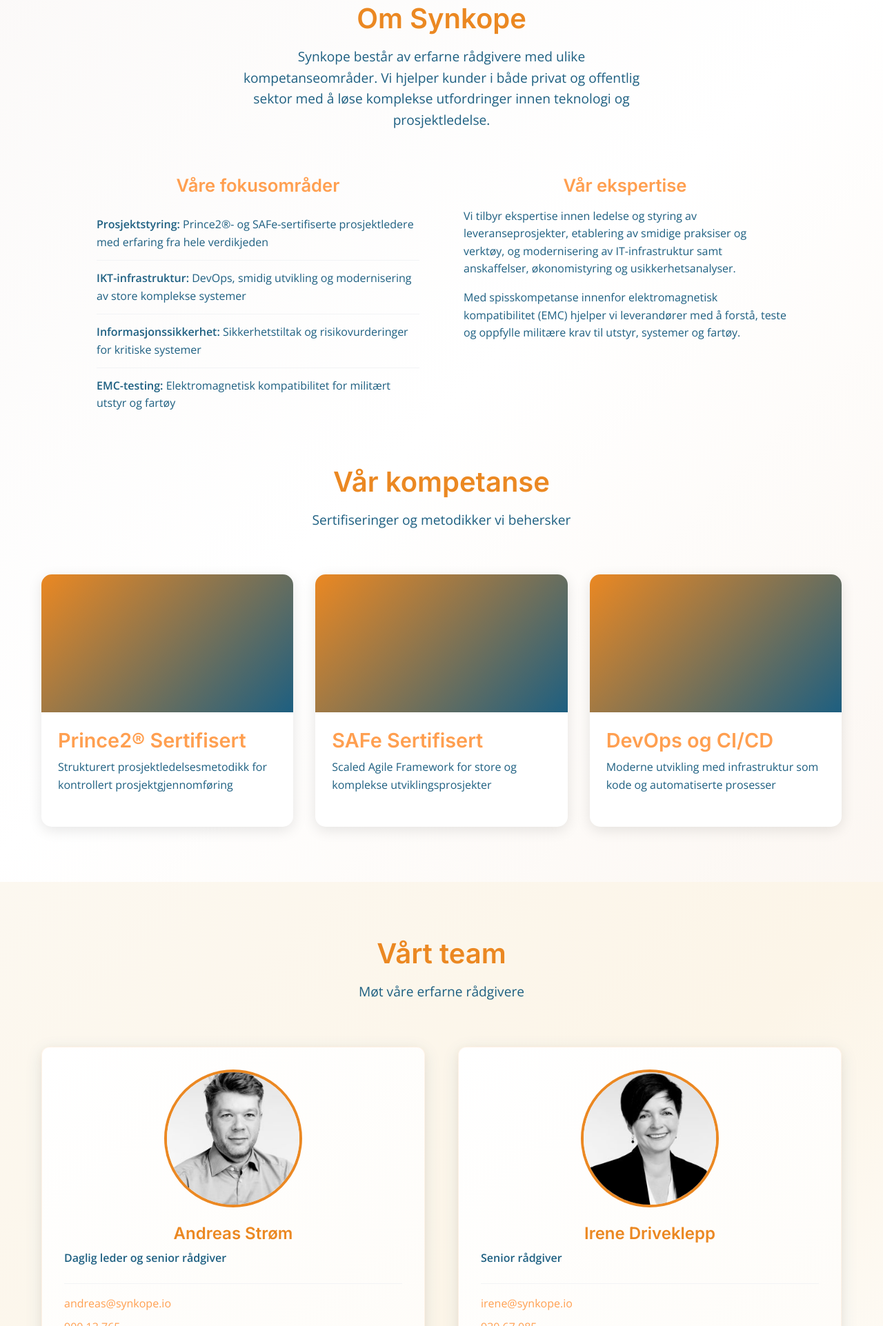
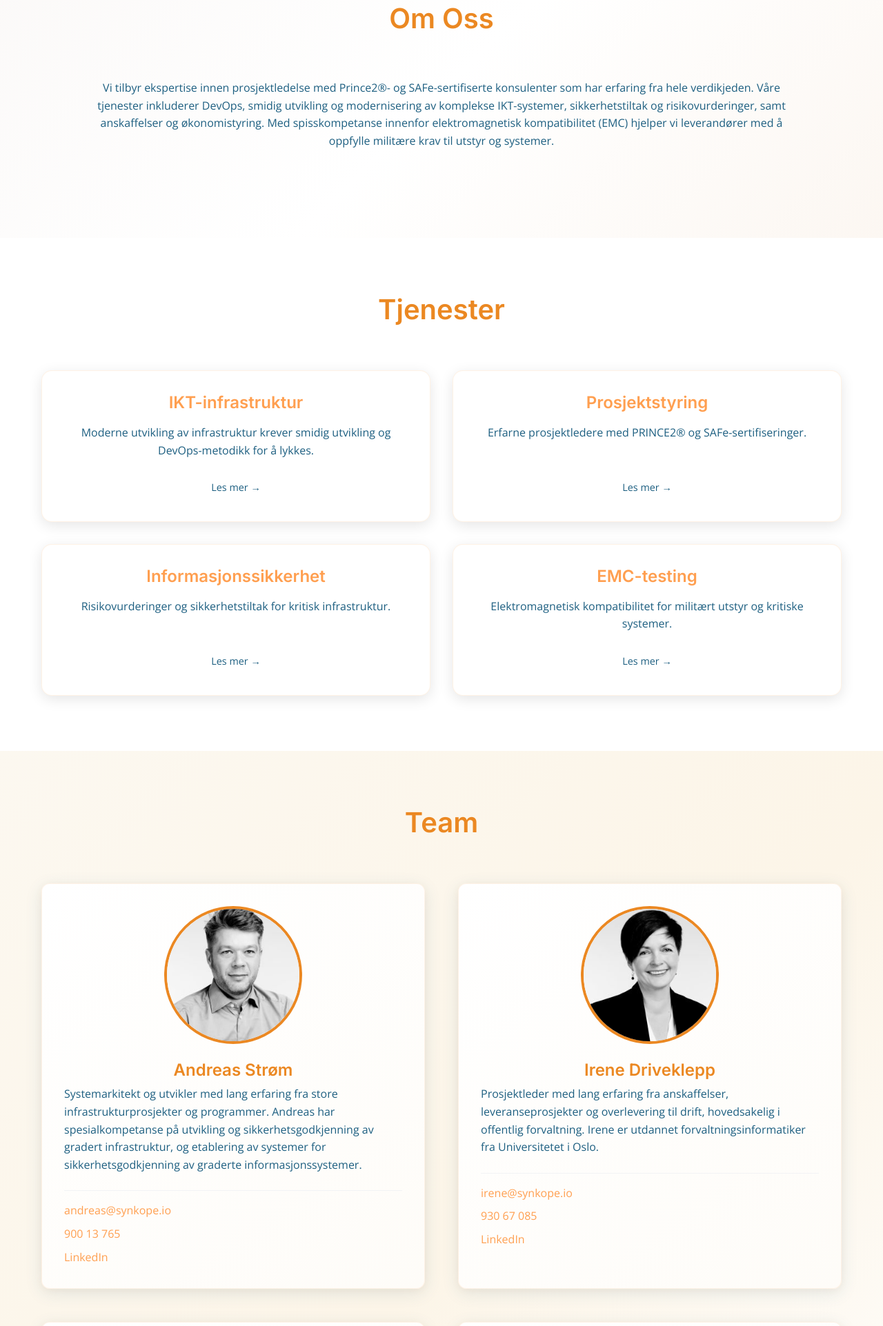
Before and after one commit to vildestromb/synkope-website, a website: page index.html in a window 1280 px wide. Shown: the part 877-2800 px from the top of the page at 69% size. Drawn offline with nearby package versions, Linux system fonts and the light colour scheme.

Commit message:
Forbedre side-struktur og design
- Fjern personlige pronomen fra overskrifter (Team, Tjenester)
- Endre rekkefølge på seksjoner: Om Oss, Tjenester, Team, Kompetanse
- Fjern underoverskrifter fra alle seksjoner for renere design
- Oppdater Andreas' beskrivelse med kortere versjon
- Fjern 'Våre fokusområder' og konsolider til 'Vår ekspertise'
- Midtstill Om Oss-tekst og gjør den full bredde
- Forbedre visuell differensiering mellom tekst og lister på tjenestesider
- Øke avstand og styling på service-lister for bedre lesbarhet

```diff
--- a/content/no.json
+++ b/content/no.json
@@ -21,7 +21,7 @@
     }
   },
   "about": {
-    "title": "Om Synkope",
+    "title": "Om Oss",
     "description": "Synkope består av erfarne rådgivere med ulike kompetanseområder. Vi hjelper kunder i både privat og offentlig sektor med å løse komplekse utfordringer innen teknologi og prosjektledelse.",
     "mission": "Vår misjon er å levere skreddersydde løsninger som skaper verdi for våre kunder.",
     "focus_areas": {
@@ -47,13 +47,13 @@
     }
   },
   "team": {
-    "title": "Vårt team",
+    "title": "Team",
     "subtitle": "Møt våre erfarne rådgivere",
     "members": [
       {
         "name": "Andreas Strøm",
         "title": "Daglig leder og senior rådgiver",
-        "description": "Erfaren leder med bred kompetanse innen IT-infrastruktur og prosjektledelse.",
+        "description": "Systemarkitekt og utvikler med lang erfaring fra store infrastrukturprosjekter og programmer. Andreas har spesialkompetanse på utvikling og sikkerhetsgodkjenning av gradert infrastruktur, og etablering av systemer for sikkerhetsgodkjenning av graderte informasjonssystemer.",
         "expertise": "Systemarkitektur, DevOps, smidig utvikling",
         "certifications": "PRINCE2®, Sertifisert prosjektleder",
         "linkedin": "https://www.linkedin.com/in/andreas-strom/"
@@ -61,7 +61,7 @@
       {
         "name": "Irene Driveklepp",
         "title": "Senior rådgiver",
-        "description": "Spesialist innen informasjonssikkerhet og risikovurderinger.",
+        "description": "Prosjektleder med lang erfaring fra anskaffelser, leveranseprosjekter og overlevering til drift, hovedsakelig i offentlig forvaltning. Irene er utdannet forvaltningsinformatiker fra Universitetet i Oslo.",
         "expertise": "Informasjonssikkerhet, risikoanalyse",
         "certifications": "CISSP, Sertifisert sikkerhetskonsulent",
         "linkedin": "https://www.linkedin.com/in/irene-driveklepp-5a54ab/"
@@ -69,7 +69,7 @@
       {
         "name": "Erik Stræde",
         "title": "Senior prosjektleder",
-        "description": "Erfaren prosjektleder med fokus på store og komplekse prosjekter.",
+        "description": "Sertifisert prosjektleder fra Forsvaret, med bred erfaring fra flere komplekse anskaffelses-, utviklings- og implementeringsprosjekter. Erik har kompetanse på økonomi- og kontraktsoppfølging i store prosjekter.",
         "expertise": "Prosjektledelse, SAFe, Scrum",
         "certifications": "PRINCE2®, SAFe Program Consultant",
         "linkedin": "https://www.linkedin.com/in/erik-straede/"
@@ -77,7 +77,7 @@
       {
         "name": "Torkell Bogstad",
         "title": "EMC-spesialist",
-        "description": "Ekspert på elektromagnetisk kompatibilitet og testing av militært utstyr.",
+        "description": "EMC-seniorrådgiver med bakgrunn fra Forsvaret. Torkell har bred kompetanse innenfor fagfeltet EMC, alt fra kravstilling og oppfølging av leverandører, til planlegging og gjennomføring av EMC-testing.",
         "expertise": "EMC-testing, militære standarder",
         "certifications": "EMC-sertifisert testteknikker",
         "linkedin": "https://www.linkedin.com/in/torkell-bogstad-49262282/"
@@ -85,7 +85,7 @@
     ]
   },
   "services": {
-    "title": "Våre tjenester",
+    "title": "Tjenester",
     "subtitle": "Skreddersydde løsninger for komplekse utfordringer",
     "list": [
       {
--- a/css/style.css
+++ b/css/style.css
@@ -420,16 +420,14 @@
 }
 
 .about-content {
-    display: grid;
-    grid-template-columns: 1fr 1fr;
-    gap: 4rem;
-    align-items: start;
+    display: block;
     max-width: 1000px;
     margin: 0 auto;
 }
 
 .about-section {
-    text-align: left;
+    text-align: center;
+    margin-bottom: 3rem;
 }
 
 .about-section h3 {
@@ -1299,9 +1297,51 @@
 }
 
 .service-section p {
+    line-height: 1.8;
+    margin-bottom: 2rem;
+    color: #4a5568;
+    font-size: 1.1rem;
+}
+
+.service-section p:last-of-type {
+    margin-bottom: 3rem;
+    padding-bottom: 1.5rem;
+    border-bottom: 2px solid #e5e7eb;
+}
+
+.service-list {
+    list-style: none;
+    padding: 0;
+    margin: 3rem 0;
+    background: #f8fafc;
+    border-radius: 12px;
+    padding: 2rem;
+    border-left: 5px solid #ff9f50;
+    box-shadow: 0 2px 8px rgba(0, 0, 0, 0.08);
+}
+
+.service-list li {
+    position: relative;
+    padding: 1rem 0 1rem 2rem;
     color: #1d5f81;
+    font-weight: 500;
     line-height: 1.6;
-    margin-bottom: 1rem;
+    border-bottom: 1px solid #e2e8f0;
+    font-size: 1.05rem;
+}
+
+.service-list li:last-child {
+    border-bottom: none;
+}
+
+.service-list li::before {
+    content: "▸";
+    position: absolute;
+    left: 0;
+    top: 1rem;
+    color: #ff9f50;
+    font-weight: bold;
+    font-size: 1.2rem;
 }
 
 .competence-grid {
--- a/index.html
+++ b/index.html
@@ -111,98 +111,85 @@
         <section id="om" class="about" aria-labelledby="about-heading">
             <div class="container">
                 <div class="section-header">
-                    <h2 id="about-heading">Om Synkope</h2>
-                    <p>
-                        Synkope består av erfarne rådgivere med ulike
-                        kompetanseområder. Vi hjelper kunder i både privat og
-                        offentlig sektor å lykkes med komplekse prosjekter.
-                    </p>
+                    <h2 id="about-heading">Om Oss</h2>
                 </div>
                 <div class="about-content">
                     <div class="about-section">
-                        <h3>Våre fokusområder</h3>
-                        <ul>
-                            <li>
-                                <strong>Prosjektstyring:</strong> Prince2®- og
-                                SAFe-sertifiserte prosjektledere med erfaring
-                                fra hele verdikjeden
-                            </li>
-                            <li>
-                                <strong>IKT-infrastruktur:</strong> DevOps,
-                                smidig utvikling og modernisering av store
-                                komplekse systemer
-                            </li>
-                            <li>
-                                <strong>Informasjonssikkerhet:</strong>
-                                Sikkerhetstiltak og risikovurderinger for
-                                kritiske systemer
-                            </li>
-                            <li>
-                                <strong>EMC-testing:</strong> Elektromagnetisk
-                                kompatibilitet for militært utstyr og fartøy
-                            </li>
-                        </ul>
-                    </div>
-
-                    <div class="about-section">
-                        <h3>Vår ekspertise</h3>
                         <p>
-                            Vi tilbyr ekspertise innen ledelse og styring av
-                            leveranseprosjekter, etablering av smidige praksiser
-                            og verktøy, og modernisering av IT-infrastruktur
-                            samt anskaffelser, økonomistyring og
-                            usikkerhetsanalyser.
-                        </p>
-                        <p>
-                            Med spisskompetanse innenfor elektromagnetisk
-                            kompatibilitet (EMC) hjelper vi leverandører med å
-                            forstå, teste og oppfylle militære krav til utstyr,
-                            systemer og fartøy.
+                            Vi tilbyr ekspertise innen prosjektledelse med
+                            Prince2®- og SAFe-sertifiserte konsulenter som har
+                            erfaring fra hele verdikjeden. Våre tjenester
+                            inkluderer DevOps, smidig utvikling og modernisering
+                            av komplekse IKT-systemer, sikkerhetstiltak og
+                            risikovurderinger, samt anskaffelser og
+                            økonomistyring. Med spisskompetanse innenfor
+                            elektromagnetisk kompatibilitet (EMC) hjelper vi
+                            leverandører med å oppfylle militære krav til utstyr
+                            og systemer.
                         </p>
                     </div>
                 </div>
+            </div>
+        </section>
 
-                <!-- Kompetanse og sertifiseringer -->
-                <div class="section-header" style="margin-top: 4rem">
-                    <h2>Vår kompetanse</h2>
-                    <p>Sertifiseringer og metodikker vi behersker</p>
+        <!-- Tjenester Section -->
+        <section
+            id="tjenester"
+            class="services"
+            aria-labelledby="services-heading"
+        >
+            <div class="container">
+                <div class="section-header">
+                    <h2 id="services-heading">Tjenester</h2>
                 </div>
-                <div class="portfolio-grid">
-                    <div class="portfolio-item">
-                        <div
-                            class="portfolio-image portfolio-image-gradient"
-                        ></div>
-                        <div class="portfolio-content">
-                            <h3>Prince2® Sertifisert</h3>
+                <div class="services-grid">
+                    <div class="service-card">
+                        <h3>IKT-infrastruktur</h3>
                         <p>
-                                Strukturert prosjektledelsesmetodikk for
-                                kontrollert prosjektgjennomføring
+                            I moderne utvikling av infrastruktur er smidig
+                            utvikling og DevOps nøkkelord for å lykkes.
                         </p>
+                        <a
+                            href="tjenester/ikt-infrastruktur.html"
+                            class="service-link"
+                            >Les mer →</a
+                        >
                     </div>
+                    <div class="service-card">
+                        <h3>Prosjektstyring</h3>
+                        <p>
+                            Våre prosjektledere skaper engasjement og bidrar til
+                            effektivt samarbeid og kommunikasjon i prosjekter.
+                        </p>
+                        <a
+                            href="tjenester/prosjektstyring.html"
+                            class="service-link"
+                            >Les mer →</a
+                        >
                     </div>
-                    <div class="portfolio-item">
-                        <div
-                            class="portfolio-image portfolio-image-gradient"
-                        ></div>
-                        <div class="portfolio-content">
-                            <h3>SAFe Sertifisert</h3>
+                    <div class="service-card">
+                        <h3>Informasjonssikkerhet</h3>
                         <p>
-                                Scaled Agile Framework for store og komplekse
-                                utviklingsprosjekter
+                            Integrering av sikkerhet i IKT-infrastruktur og
+                            systemutvikling. Vi tilbyr risikovurderinger og
+                            sikkerhetstiltak for kritiske systemer.
                         </p>
+                        <a
+                            href="tjenester/informasjonssikkerhet.html"
+                            class="service-link"
+                            >Les mer →</a
+                        >
                     </div>
-                    </div>
-                    <div class="portfolio-item">
-                        <div
-                            class="portfolio-image portfolio-image-gradient"
-                        ></div>
-                        <div class="portfolio-content">
-                            <h3>DevOps og CI/CD</h3>
+                    <div class="service-card">
+                        <h3>Elektromagnetisk kompatibilitet (EMC)</h3>
                         <p>
-                                Moderne utvikling med infrastruktur som kode og
-                                automatiserte prosesser
+                            Med spisskompetanse innenfor EMC hjelper vi
+                            leverandører med å forstå, teste og oppfylle
+                            militære krav til utstyr, systemer og fartøy.
                         </p>
-                        </div>
+                        <a href="tjenester/emc.html" class="service-link"
+                            >Les mer →</a
+                        >
                     </div>
                 </div>
             </div>
@@ -212,8 +199,7 @@
         <section id="team" class="team" aria-labelledby="team-heading">
             <div class="container">
                 <div class="section-header">
-                    <h2 id="team-heading">Vårt team</h2>
-                    <p>Møt våre erfarne rådgivere</p>
+                    <h2 id="team-heading">Team</h2>
                 </div>
                 <div class="team-grid">
                     <div class="team-member">
@@ -347,65 +333,52 @@
             </div>
         </section>
 
-        <!-- Tjenester Section -->
+        <!-- Kompetanse og sertifiseringer -->
         <section
-            id="tjenester"
-            class="services"
-            aria-labelledby="services-heading"
+            id="kompetanse"
+            class="kompetanse"
+            aria-labelledby="kompetanse-heading"
         >
             <div class="container">
                 <div class="section-header">
-                    <h2 id="services-heading">Våre tjenester</h2>
-                    <p>Skreddersydde løsninger for komplekse utfordringer</p>
+                    <h2 id="kompetanse-heading">Kompetanse</h2>
                 </div>
-                <div class="services-grid">
-                    <div class="service-card">
-                        <h3>IKT-infrastruktur</h3>
+                <div class="portfolio-grid">
+                    <div class="portfolio-item">
+                        <div
+                            class="portfolio-image portfolio-image-gradient"
+                        ></div>
+                        <div class="portfolio-content">
+                            <h3>Prince2® Sertifisert</h3>
                             <p>
-                            I moderne utvikling av infrastruktur er smidig
-                            utvikling og DevOps nøkkelord for å lykkes.
+                                Strukturert prosjektledelsesmetodikk for
+                                kontrollert prosjektgjennomføring
                             </p>
-                        <a
-                            href="tjenester/ikt-infrastruktur.html"
-                            class="service-link"
-                            >Les mer →</a
-                        >
                         </div>
-                    <div class="service-card">
-                        <h3>Prosjektstyring</h3>
+                    </div>
+                    <div class="portfolio-item">
+                        <div
+                            class="portfolio-image portfolio-image-gradient"
+                        ></div>
+                        <div class="portfolio-content">
+                            <h3>SAFe Sertifisert</h3>
                             <p>
-                            Våre prosjektledere skaper engasjement og bidrar til
-                            effektivt samarbeid og kommunikasjon i prosjekter.
+                                Scaled Agile Framework for store og komplekse
+                                utviklingsprosjekter
                             </p>
-                        <a
-                            href="tjenester/prosjektstyring.html"
-                            class="service-link"
-                            >Les mer →</a
-                        >
                         </div>
-                    <div class="service-card">
-                        <h3>Informasjonssikkerhet</h3>
+                    </div>
+                    <div class="portfolio-item">
+                        <div
+                            class="portfolio-image portfolio-image-gradient"
+                        ></div>
+                        <div class="portfolio-content">
+                            <h3>DevOps og CI/CD</h3>
                             <p>
-                            Integrering av sikkerhet i IKT-infrastruktur og
-                            systemutvikling. Vi tilbyr risikovurderinger og
-                            sikkerhetstiltak for kritiske systemer.
+                                Moderne utvikling med infrastruktur som kode og
+                                automatiserte prosesser
                             </p>
-                        <a
-                            href="tjenester/informasjonssikkerhet.html"
-                            class="service-link"
-                            >Les mer →</a
-                        >
                         </div>
-                    <div class="service-card">
-                        <h3>Elektromagnetisk kompatibilitet (EMC)</h3>
-                        <p>
-                            Med spisskompetanse innenfor EMC hjelper vi
-                            leverandører med å forstå, teste og oppfylle
-                            militære krav til utstyr, systemer og fartøy.
-                        </p>
-                        <a href="tjenester/emc.html" class="service-link"
-                            >Les mer →</a
-                        >
                     </div>
                 </div>
             </div>
--- a/js/content-loader.js
+++ b/js/content-loader.js
@@ -34,7 +34,7 @@
     if (this.content.site) {
       document.title = this.content.site.title;
       const metaDescription = document.querySelector(
-        'meta[name="description"]'
+        'meta[name="description"]',
       );
       if (metaDescription) {
         metaDescription.setAttribute("content", this.content.site.description);
@@ -75,7 +75,7 @@
       om: nav.about,
       team: nav.team,
       tjenester: nav.services,
-      kontakt: nav.contact
+      kontakt: nav.contact,
     };
 
     Object.entries(navLinks).forEach(([href, text]) => {
@@ -146,7 +146,7 @@
       }
 
       const focusItems = document.querySelectorAll(
-        ".about-features .feature-item"
+        ".about-features .feature-item",
       );
       if (focusItems.length >= about.focus_areas.areas.length) {
         about.focus_areas.areas.forEach((area, index) => {
@@ -190,35 +190,18 @@
         const memberElement = teamMembers[index];
         if (memberElement) {
           const name = memberElement.querySelector("h3");
-          const title = memberElement.querySelector(
-            ".team-info p:first-of-type"
-          );
-          const desc = memberElement.querySelector(
-            ".team-info p:nth-of-type(2)"
-          );
-          const expertise = memberElement.querySelector(
-            ".team-info p:nth-of-type(3)"
-          );
+          const desc = memberElement.querySelector(".team-info p");
 
           if (name) {
             name.textContent = member.name;
           }
-          if (title) {
-            title.textContent = "";
-            const strong = document.createElement("strong");
-            strong.textContent = member.title;
-            title.appendChild(strong);
-          }
           if (desc) {
             desc.textContent = member.description;
-          }
-          if (expertise) {
-            expertise.textContent = member.expertise;
           }
 
           // Update LinkedIn link
           const linkedinLink = memberElement.querySelector(
-            'a[href*="linkedin"]'
+            'a[href*="linkedin"]',
           );
           if (linkedinLink && member.linkedin) {
             linkedinLink.href = member.linkedin;
@@ -370,7 +353,7 @@
 document.addEventListener("DOMContentLoaded", async () => {
   // Check if content should be loaded from JSON
   const useContentLoader = document.querySelector(
-    'meta[name="use-content-loader"]'
+    'meta[name="use-content-loader"]',
   );
 
   if (useContentLoader && useContentLoader.getAttribute("content") === "true") {
```
Lines whose indentation alone changed are shown as unchanged.
